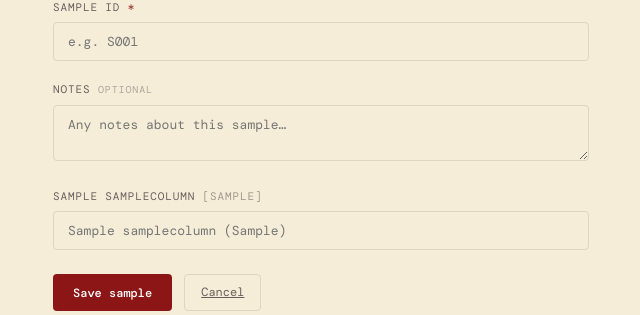
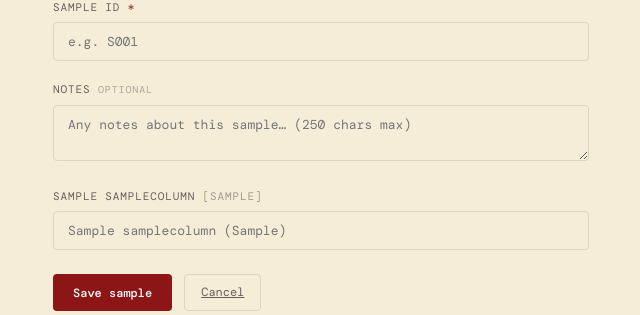
Before and after one commit to eisbell82/Django_Trial_Run_eisbell, a Django app: page /datasets/sample/samples/add/ in a window 1280 px wide. Shown: the part 203-518 px from the top of the page, without its empty margins (319-959 px from the left). Run offline with Django 5.2, Linux system fonts and the light colour scheme; a user stored in the database is signed in; tables that the repository leaves empty hold one stand-in row (values such as "Sample post"); some web fonts are replaced.

Commit message:
Notes column: truncate to 10ch in compact view, 250 char max, full text in expanded
- Compact view notes td: max-width:10ch with text-overflow:ellipsis;
  full text shown on hover via title attribute
- Expanded view: unchanged, shows full notes text
- Forms: maxlength=250 on textarea + view slices to 250 chars on save

Co-Authored-By: Claude Sonnet 4.6 <noreply@anthropic.com>

```diff
--- a/repository/templates/repository/add_sample.html
+++ b/repository/templates/repository/add_sample.html
@@ -16,7 +16,7 @@
     </div>
     <div class="form-group">
       <label class="form-label">Notes <span style="font-size:10px;font-weight:normal;opacity:.5">optional</span></label>
-      <textarea name="notes" class="form-input" rows="2" placeholder="Any notes about this sample…" style="resize:vertical"></textarea>
+      <textarea name="notes" class="form-input" rows="2" maxlength="250" placeholder="Any notes about this sample… (250 chars max)" style="resize:vertical"></textarea>
     </div>
     {% for col in columns %}
     <div class="form-group">
--- a/repository/templates/repository/detail.html
+++ b/repository/templates/repository/detail.html
@@ -477,7 +477,7 @@
                   {% endif %}
                 </div>
               </td>
-              <td style="font-size:12px;color:var(--text-dim);max-width:200px">{{ s.notes }}</td>
+              <td style="font-size:12px;color:var(--text-dim);max-width:10ch;white-space:nowrap;overflow:hidden;text-overflow:ellipsis" title="{{ s.notes }}">{{ s.notes }}</td>
               {% for col, val in s.row_with_cols %}<td data-group="{{ col.group }}">{{ val }}{% if val and col.unit %} <span style="font-size:10px;opacity:.65;font-style:italic">{{ col.unit }}</span>{% endif %}</td>{% endfor %}
               {% if user.is_authenticated and user == dataset.uploaded_by or user.is_staff %}
               <td class="edit-ctrl" style="white-space:nowrap">
--- a/repository/templates/repository/edit_sample.html
+++ b/repository/templates/repository/edit_sample.html
@@ -33,7 +33,7 @@
     </div>
     <div class="form-group">
       <label class="form-label">Notes <span style="font-size:10px;font-weight:normal;opacity:.5">optional</span></label>
-      <textarea name="notes" class="form-input" rows="2" placeholder="Any notes about this sample…" style="resize:vertical">{{ sample.notes }}</textarea>
+      <textarea name="notes" class="form-input" rows="2" maxlength="250" placeholder="Any notes about this sample… (250 chars max)" style="resize:vertical">{{ sample.notes }}</textarea>
     </div>
     {% for col, val in column_values %}
     <div class="form-group">
--- a/repository/views.py
+++ b/repository/views.py
@@ -740,7 +740,7 @@ def add_sample(request, slug):
         sample_id = request.POST.get("sample_id", "").strip()
         if sample_id:
             sample, _ = Sample.objects.get_or_create(dataset=dataset, sample_id=sample_id)
-            sample.notes = request.POST.get("notes", "").strip()
+            sample.notes = request.POST.get("notes", "").strip()[:250]
             sample.save()
             for col in columns:
                 val = request.POST.get(f"col_{col.id}", "").strip()
@@ -786,7 +786,7 @@ def edit_sample(request, slug, pk):
         sample_id = request.POST.get("sample_id", "").strip()
         if sample_id:
             sample.sample_id = sample_id
-            sample.notes = request.POST.get("notes", "").strip()
+            sample.notes = request.POST.get("notes", "").strip()[:250]
             sample.save()
             for col in columns:
                 val = request.POST.get(f"col_{col.id}", "").strip()
```
